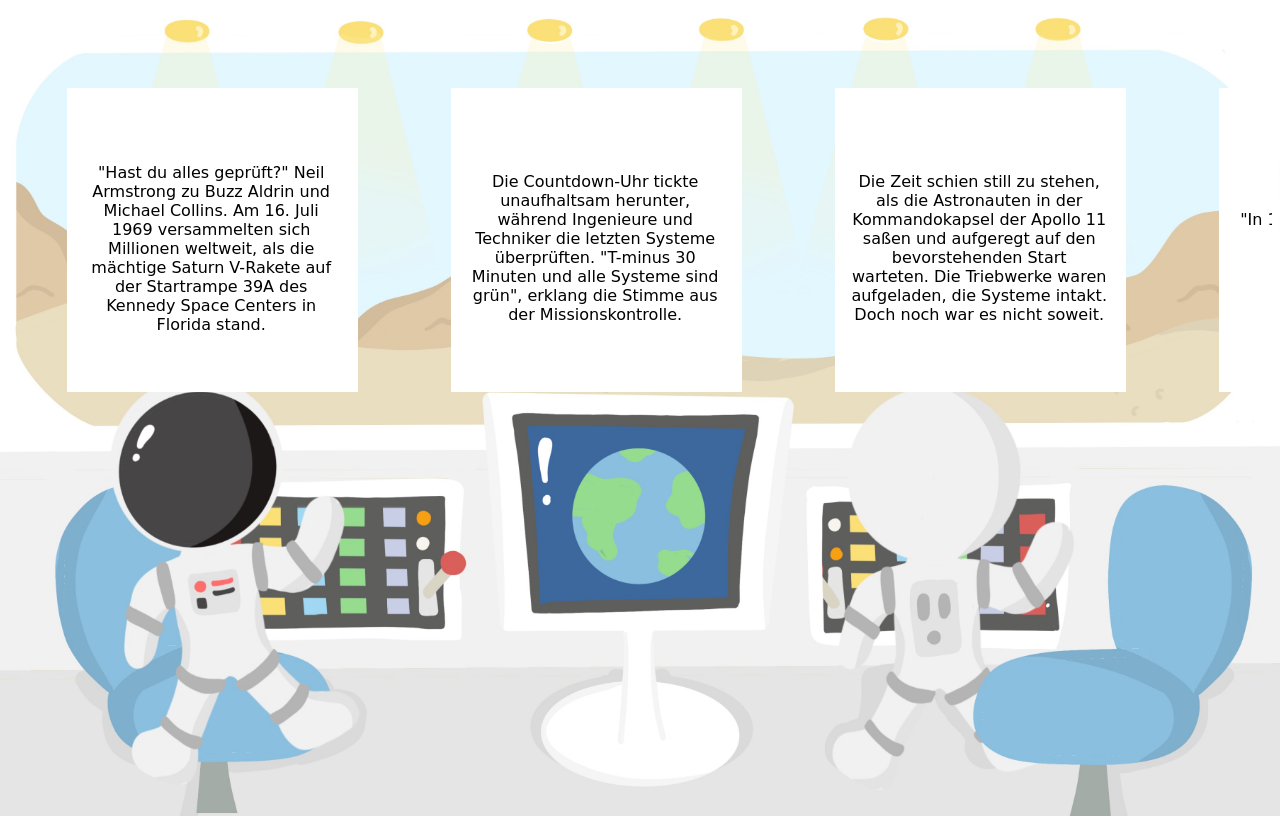
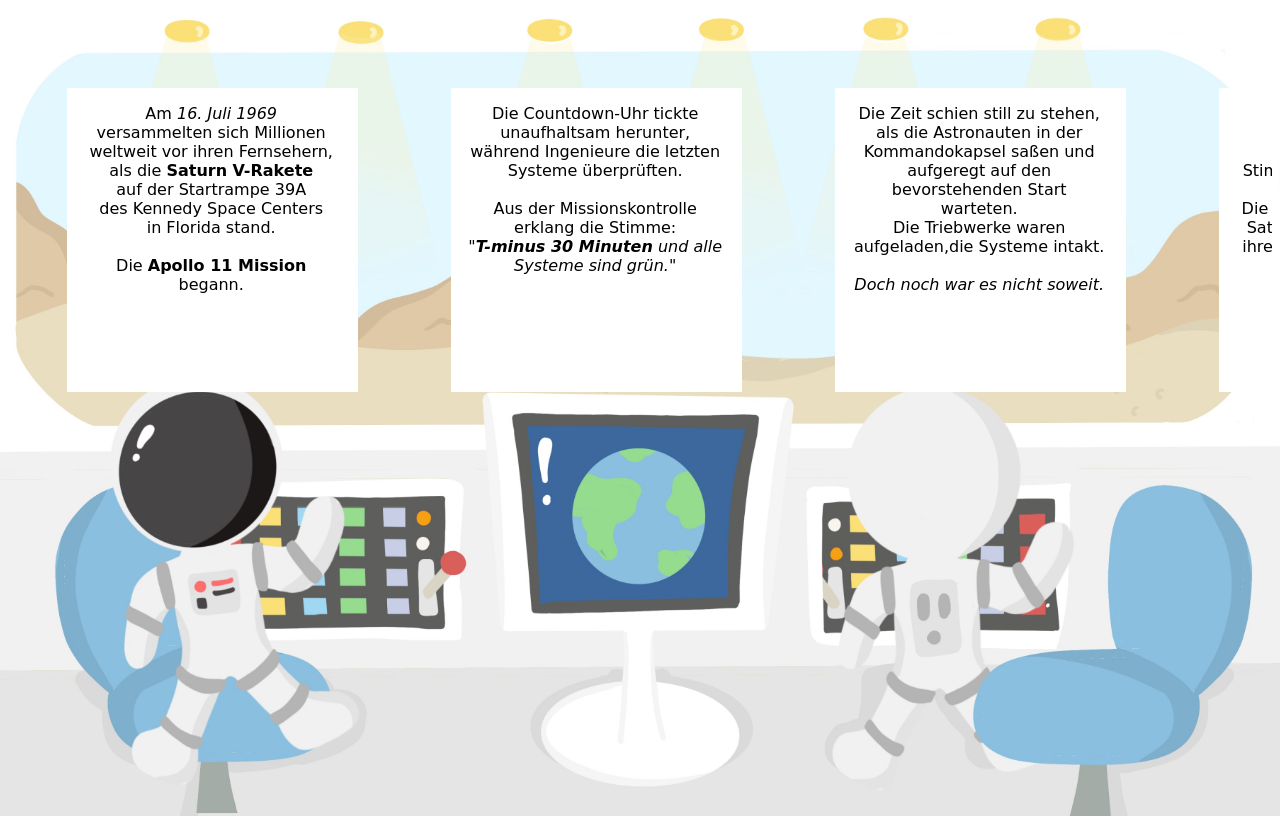
Before and after one commit to TobiasWiensgoll/ApolloParallax, a plain HTML site: page szene1.html in a window 1280 px wide. Drawn offline with nearby package versions, Linux system fonts and the light colour scheme; a web font is replaced by a local one.

Commit message:
Szene 1 Text und Formatierung angepasst

```diff
--- a/CSS/scene1.css
+++ b/CSS/scene1.css
@@ -136,7 +136,7 @@
   --border-color: white;
 }
 .speech-bubble2 {
-  display: flex;
+  display:flexbox;
   align-items: center;
   text-align: center;
   font-size: 16px;
--- a/szene1.html
+++ b/szene1.html
@@ -13,10 +13,13 @@
           <div class="menu--item">
             <figure>
               <div class="speech-bubble2 round">
-                "Hast du alles geprüft?" Neil Armstrong zu Buzz Aldrin und
-                Michael Collins. Am 16. Juli 1969 versammelten sich Millionen
-                weltweit, als die mächtige Saturn V-Rakete auf der Startrampe
-                39A des Kennedy Space Centers in Florida stand.
+                Am <i>16. Juli 1969</i>         <br>
+                versammelten sich Millionen weltweit vor ihren Fernsehern,
+                als die <b>Saturn V-Rakete</b>  <br>
+                auf der Startrampe 39A          <br>
+                des Kennedy Space Centers       <br>
+                in Florida stand.               <br><br>
+                Die <b>Apollo 11 Mission</b> begann.
               </div>
             </figure>
           </div>
@@ -24,10 +27,10 @@
           <div class="menu--item">
             <figure>
               <div class="speech-bubble2 round">
-                Die Countdown-Uhr tickte unaufhaltsam herunter, während
-                Ingenieure und Techniker die letzten Systeme überprüften.
-                "T-minus 30 Minuten und alle Systeme sind grün", erklang die
-                Stimme aus der Missionskontrolle.
+                Die Countdown-Uhr tickte unaufhaltsam herunter,       <br>
+                während Ingenieure die letzten Systeme überprüften.   <br><br>
+                Aus der Missionskontrolle erklang die Stimme: <br>
+                <i>"<b>T-minus 30 Minuten</b> und alle Systeme sind grün."</i>
               </div>
             </figure>
           </div>
@@ -36,9 +39,10 @@
             <figure>
               <div class="speech-bubble2 round">
                 Die Zeit schien still zu stehen, als die Astronauten in der
-                Kommandokapsel der Apollo 11 saßen und aufgeregt auf den
-                bevorstehenden Start warteten. Die Triebwerke waren aufgeladen,
-                die Systeme intakt. Doch noch war es nicht soweit.
+                Kommandokapsel saßen und aufgeregt auf den
+                bevorstehenden Start warteten.<br>
+                Die Triebwerke waren aufgeladen,die Systeme intakt. <br><br>
+                <i>Doch noch war es nicht soweit.</i>
               </div>
             </figure>
           </div>
@@ -46,8 +50,11 @@
           <div class="menu--item">
             <figure>
               <div class="speech-bubble2 round">
-                "In 10... 9... 8... 7... 6... 5... 4... 3... 2... 1... Zündung,"<br>
-                hallte die Stimme der Missionskontrolle.
+                <i>"In  10... 9... 8... 7... <br>
+                6... 5... 4... 3... 2... 1...<br>
+                <b>Zündung!</b>",</i>
+                hallte die <br>Stimme der Missionskontrolle.<br><br>
+                Die gewaltigen Triebwerke der Saturn V-Rakete entfesselten ihre Energie und hoben Apollo 11 in die Geschichte.
               </div>
             </figure>
           </div>
```
